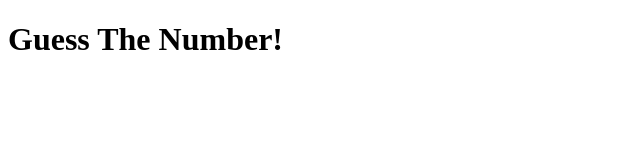
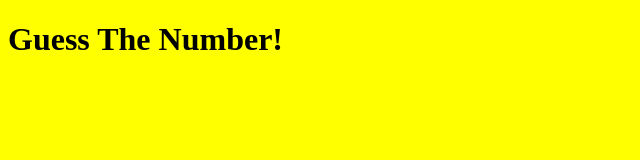
Before and after one commit to eduardomecchia/guess-the-number, an Electron app: page index.html in a window 800 px wide. Shown: the whole page, without its empty margins (0-640 px from the left). Drawn offline with Linux system fonts and the light colour scheme.

Commit message:
Link to stylesheet in index and create app.css under assets/css

```diff
--- /dev/null
+++ b/assets/css/app.css
@@ -0,0 +1,5 @@
+/* Global rules */
+
+body {
+    background-color: yellow;
+}
--- a/index.html
+++ b/index.html
@@ -5,6 +5,7 @@
         <meta http-equiv="X-UA-Compatible" content="IE=edge">
         <meta name="viewport" content="width=device-width, initial-scale=1.0">
         <title>Guess The Number</title>
+        <link rel="stylesheet" href="./assets/css/app.css">
     </head>
 
     <body>
```
